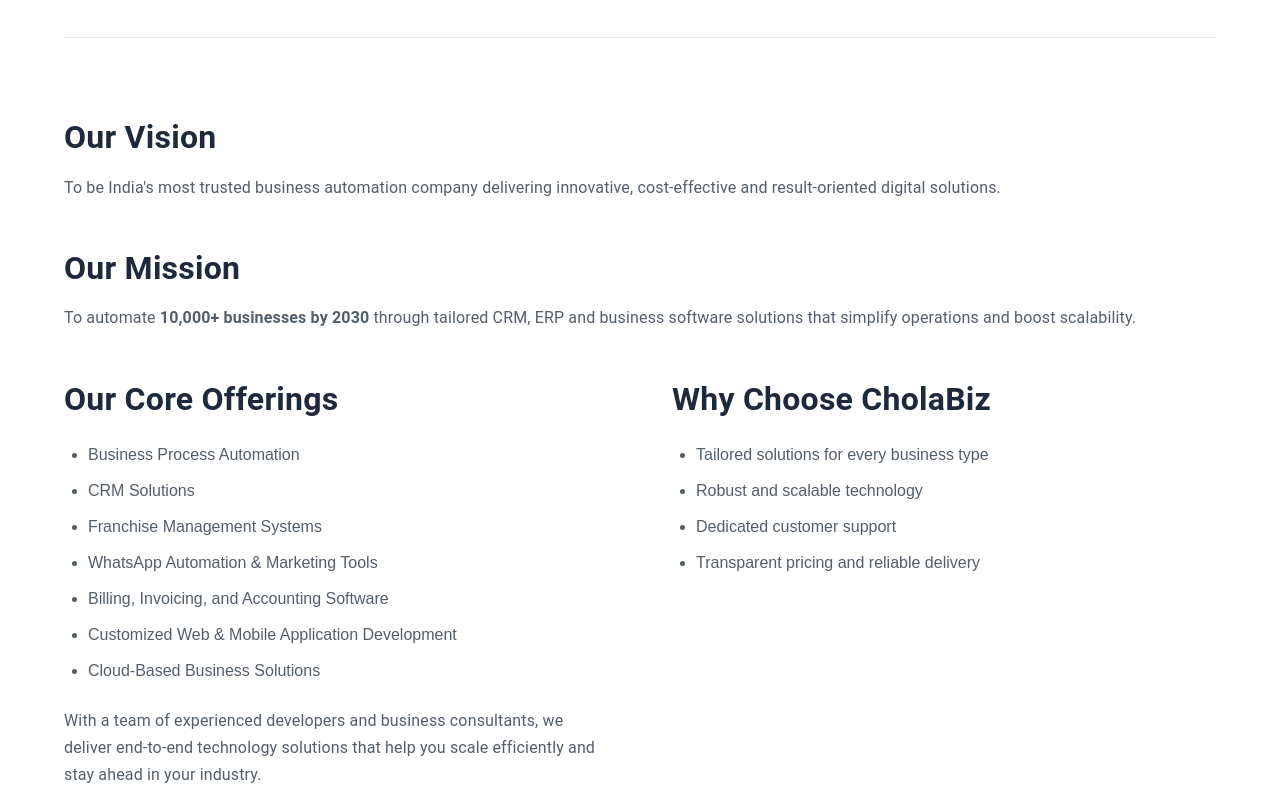
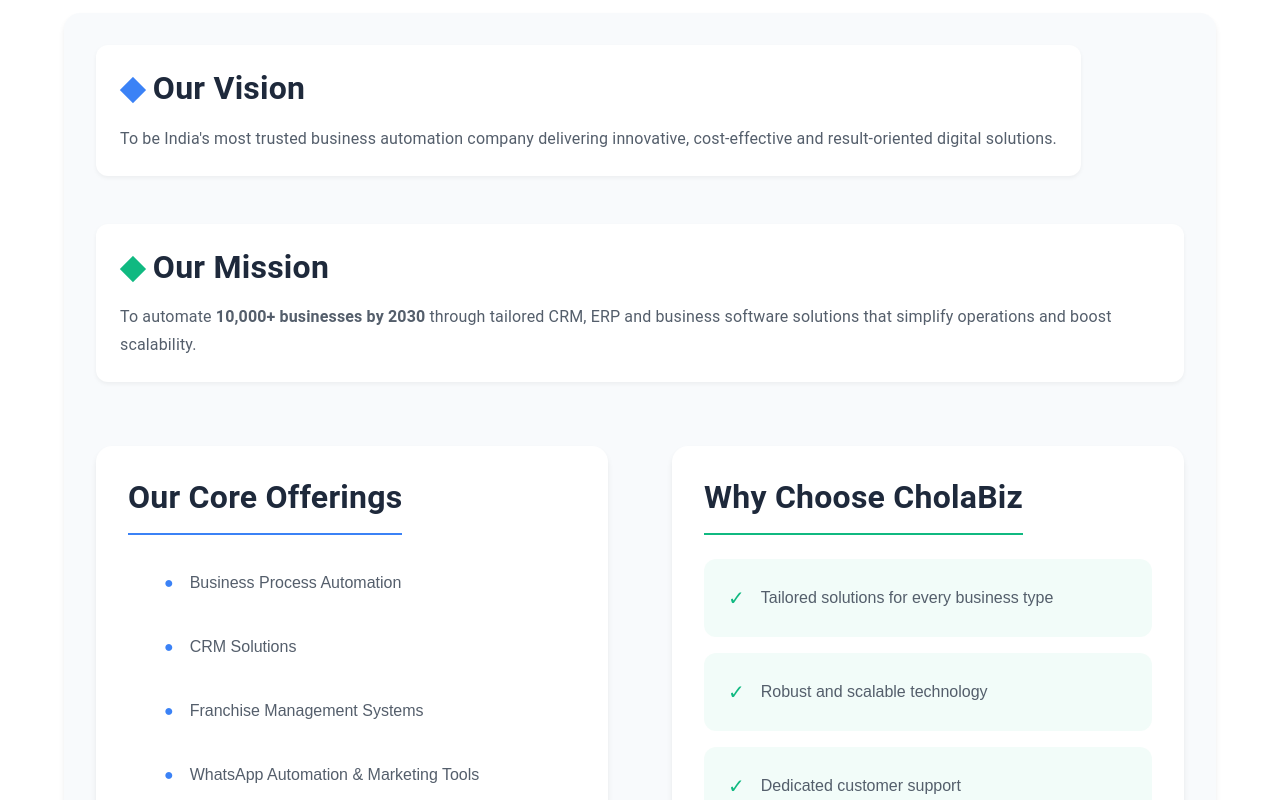
Before and after one commit to rajanalibabaa/chola_Landingpage, a Next.js app: page /about in a window 1280 px wide. Shown: the part 800-1600 px from the top of the page. Built offline with nearby package versions, Linux system fonts and the light colour scheme.

Commit message:
changes in about page

```diff
--- a/src/app/about/page.jsx
+++ b/src/app/about/page.jsx
@@ -123,7 +123,7 @@
               >
                 <Typography
                 variant="h4"
-                sx={{ fontWeight: 700, color: "#1e293b", mb: 3 }}
+                sx={{ fontWeight: 700, color: "#1e293b", mb: 0 }}
               >
                 Who We Are
               </Typography>
@@ -158,11 +158,18 @@
 
 
 
-        <Divider sx={{ borderColor: "#e5e7eb", mb: { xs: 6, md: 10 } }} />
 
   {/* VISION & MISSION */}
-<Box sx={{ mb: { xs: 6, md: 10 } }}>
-  <Grid container spacing={6}>
+<Box
+  sx={{
+    mb: { xs: 6, md: 10 },
+    backgroundColor: "rgba(241,245,249,0.5)",
+    borderRadius: "16px",
+    p: { xs: 3, md: 4 },
+    boxShadow: "0 4px 6px -1px rgba(0,0,0,0.1)",
+  }}
+>
+  <Grid container spacing={6} alignItems="stretch">
     {/* Vision */}
     <Grid item xs={12} md={6}>
       <motion.div
@@ -170,6 +177,18 @@
         whileInView={{ opacity: 1, y: 0 }}
         transition={{ duration: 0.8 }}
         viewport={{ once: true }}
+        style={{ height: "100%" }}
+      >
+        <Box
+          sx={{
+            height: "100%",
+            p: 3,
+            backgroundColor: "#fff",
+            borderRadius: "12px",
+            boxShadow: "0 2px 4px rgba(0,0,0,0.05)",
+            display: "flex",
+            flexDirection: "column",
+          }}
         >
           <Typography
             variant="h4"
@@ -177,9 +196,13 @@
               fontWeight: 700,
               color: "#1e293b",
               mb: 2,
-            fontSize: { xs: "1.5rem", md: "2rem" }
+              fontSize: { xs: "1.5rem", md: "2rem" },
+              display: "flex",
+              alignItems: "center",
+              gap: 1,
             }}
           >
+            <span style={{ color: "#3b82f6" }}>◆</span>
             Our Vision
           </Typography>
           <Typography
@@ -187,12 +210,15 @@
             sx={{
               color: "rgba(75,85,99,0.95)",
               lineHeight: 1.7,
-            fontSize: { xs: "0.9rem", md: "1rem" }
+              fontSize: { xs: "0.9rem", md: "1rem" },
+              flex: 1,
+
             }}
           >
             To be India's most trusted business automation company delivering
             innovative, cost-effective and result-oriented digital solutions.
           </Typography>
+        </Box>
       </motion.div>
     </Grid>
 
@@ -203,6 +229,18 @@
         whileInView={{ opacity: 1, y: 0 }}
         transition={{ duration: 0.8, delay: 0.1 }}
         viewport={{ once: true }}
+        style={{ height: "100%" }}
+      >
+        <Box
+          sx={{
+            height: "100%",
+            p: 3,
+            backgroundColor: "#fff",
+            borderRadius: "12px",
+            boxShadow: "0 2px 4px rgba(0,0,0,0.05)",
+            display: "flex",
+            flexDirection: "column",
+          }}
         >
           <Typography
             variant="h4"
@@ -210,9 +248,13 @@
               fontWeight: 700,
               color: "#1e293b",
               mb: 2,
-            fontSize: { xs: "1.5rem", md: "2rem" }
+              fontSize: { xs: "1.5rem", md: "2rem" },
+              display: "flex",
+              alignItems: "center",
+              gap: 1,
             }}
           >
+            <span style={{ color: "#10b981" }}>◆</span>
             Our Mission
           </Typography>
           <Typography
@@ -220,13 +262,15 @@
             sx={{
               color: "rgba(75,85,99,0.95)",
               lineHeight: 1.7,
-            fontSize: { xs: "0.9rem", md: "1rem" }
+              fontSize: { xs: "0.9rem", md: "1rem" },
+              flex: 1,
             }}
           >
             To automate <strong>10,000+ businesses by 2030</strong> through
             tailored CRM, ERP and business software solutions that simplify
             operations and boost scalability.
           </Typography>
+        </Box>
       </motion.div>
     </Grid>
   </Grid>
@@ -237,15 +281,19 @@
       display: "flex",
       flexDirection: { xs: "column", md: "row" },
       gap: { xs: 4, md: 8 },
-      mt: { xs: 4, md: 6 },
-      alignItems: "flex-start"
+      mt: { xs: 6, md: 8 },
+      alignItems: "stretch"
     }}
   >
     {/* Core Offerings */}
     <Box
       sx={{
         flex: 1,
-        width: "100%"
+        width: "100%",
+        backgroundColor: "#fff",
+        borderRadius: "16px",
+        p: { xs: 3, md: 4 },
+        boxShadow: "0 4px 6px -1px rgba(0,0,0,0.1)",
       }}
     >
       <motion.div
@@ -260,7 +308,10 @@
             fontWeight: 700,
             color: "#1e293b",
             mb: 3,
-            fontSize: { xs: "1.5rem", md: "2rem" }
+            fontSize: { xs: "1.5rem", md: "2rem" },
+            borderBottom: "2px solid #3b82f6",
+            pb: 2,
+            display: "inline-block"
           }}
         >
           Our Core Offerings
@@ -274,41 +325,55 @@
               sm: "1fr 1fr",
               md: "1fr"
             },
-            gap: 1.5,
+            gap: 2,
             pl: 3,
             m: 0,
-            listStyleType: "disc",
+            listStyleType: "none",
             mb: 3
           }}
         >
-          <Box component="li" sx={{ color: "rgba(75,85,99,0.95)", fontSize: { xs: "0.9rem", md: "1rem" } }}>
-            Business Process Automation
+          {[
+            "Business Process Automation",
+            "CRM Solutions",
+            "Franchise Management Systems",
+            "WhatsApp Automation & Marketing Tools",
+            "Billing, Invoicing, and Accounting Software",
+            "Customized Web & Mobile Application Development",
+            "Cloud-Based Business Solutions"
+          ].map((item, index) => (
+            <Box
+              key={index}
+              component="li"
+              sx={{
+                color: "rgba(75,85,99,0.95)",
+                fontSize: { xs: "0.9rem", md: "1rem" },
+                display: "flex",
+                alignItems: "center",
+                gap: 2,
+                p: 1.5,
+                borderRadius: "8px",
+                transition: "all 0.2s",
+                "&:hover": {
+                  backgroundColor: "rgba(59,130,246,0.05)",
+                  transform: "translateX(4px)"
+                }
+              }}
+            >
+              <span style={{ color: "#3b82f6" }}>●</span>
+              {item}
             </Box>
-          <Box component="li" sx={{ color: "rgba(75,85,99,0.95)", fontSize: { xs: "0.9rem", md: "1rem" } }}>
-            CRM Solutions
-          </Box>
-          <Box component="li" sx={{ color: "rgba(75,85,99,0.95)", fontSize: { xs: "0.9rem", md: "1rem" } }}>
-            Franchise Management Systems
-          </Box>
-          <Box component="li" sx={{ color: "rgba(75,85,99,0.95)", fontSize: { xs: "0.9rem", md: "1rem" } }}>
-            WhatsApp Automation & Marketing Tools
-          </Box>
-          <Box component="li" sx={{ color: "rgba(75,85,99,0.95)", fontSize: { xs: "0.9rem", md: "1rem" } }}>
-            Billing, Invoicing, and Accounting Software
-          </Box>
-          <Box component="li" sx={{ color: "rgba(75,85,99,0.95)", fontSize: { xs: "0.9rem", md: "1rem" } }}>
-            Customized Web & Mobile Application Development
-          </Box>
-          <Box component="li" sx={{ color: "rgba(75,85,99,0.95)", fontSize: { xs: "0.9rem", md: "1rem" } }}>
-            Cloud-Based Business Solutions
-          </Box>
+          ))}
         </Box>
         <Typography
           variant="body1"
           sx={{
             color: "rgba(75,85,99,0.95)",
             lineHeight: 1.7,
-            fontSize: { xs: "0.9rem", md: "1rem" }
+            fontSize: { xs: "0.9rem", md: "1rem" },
+            p: 2,
+            backgroundColor: "rgba(59,130,246,0.05)",
+            borderRadius: "8px",
+            borderLeft: "3px solid #3b82f6"
           }}
         >
           With a team of experienced developers and business consultants, we deliver end-to-end technology solutions that help you scale efficiently and stay ahead in your industry.
@@ -320,7 +385,11 @@
     <Box
       sx={{
         flex: 1,
-        width: "100%"
+        width: "100%",
+        backgroundColor: "#fff",
+        borderRadius: "16px",
+        p: { xs: 3, md: 4 },
+        boxShadow: "0 4px 6px -1px rgba(0,0,0,0.1)",
       }}
     >
       <motion.div
@@ -335,7 +404,10 @@
             fontWeight: 700,
             color: "#1e293b",
             mb: 3,
-            fontSize: { xs: "1.5rem", md: "2rem" }
+            fontSize: { xs: "1.5rem", md: "2rem" },
+            borderBottom: "2px solid #10b981",
+            pb: 2,
+            display: "inline-block"
           }}
         >
           Why Choose CholaBiz
@@ -345,28 +417,43 @@
           sx={{
             display: "grid",
             gridTemplateColumns: {
-              xs: "1fr",
-              sm: "1fr 1fr",
-              md: "1fr"
+              xs: "1fr"
             },
-            gap: 1.5,
-            pl: 3,
+            gap: 2,
+            pl: 0,
             m: 0,
-            listStyleType: "disc"
+            listStyleType: "none"
           }}
         >
-          <Box component="li" sx={{ color: "rgba(75,85,99,0.95)", fontSize: { xs: "0.9rem", md: "1rem" } }}>
-            Tailored solutions for every business type
+          {[
+            "Tailored solutions for every business type",
+            "Robust and scalable technology",
+            "Dedicated customer support",
+            "Transparent pricing and reliable delivery"
+          ].map((item, index) => (
+            <Box
+              key={index}
+              component="li"
+              sx={{
+                color: "rgba(75,85,99,0.95)",
+                fontSize: { xs: "0.9rem", md: "1rem" },
+                backgroundColor: "rgba(16,185,129,0.05)",
+                p: 3,
+                borderRadius: "12px",
+                display: "flex",
+                alignItems: "center",
+                gap: 2,
+                transition: "all 0.2s",
+                "&:hover": {
+                  transform: "translateY(-2px)",
+                  boxShadow: "0 4px 6px -1px rgba(0,0,0,0.1)"
+                }
+              }}
+            >
+              <span style={{ color: "#10b981", fontSize: "1.25rem" }}>✓</span>
+              {item}
             </Box>
-          <Box component="li" sx={{ color: "rgba(75,85,99,0.95)", fontSize: { xs: "0.9rem", md: "1rem" } }}>
-            Robust and scalable technology
-          </Box>
-          <Box component="li" sx={{ color: "rgba(75,85,99,0.95)", fontSize: { xs: "0.9rem", md: "1rem" } }}>
-            Dedicated customer support
-          </Box>
-          <Box component="li" sx={{ color: "rgba(75,85,99,0.95)", fontSize: { xs: "0.9rem", md: "1rem" } }}>
-            Transparent pricing and reliable delivery
-          </Box>
+          ))}
         </Box>
       </motion.div>
     </Box>
```
Lines whose indentation alone changed are shown as unchanged.
